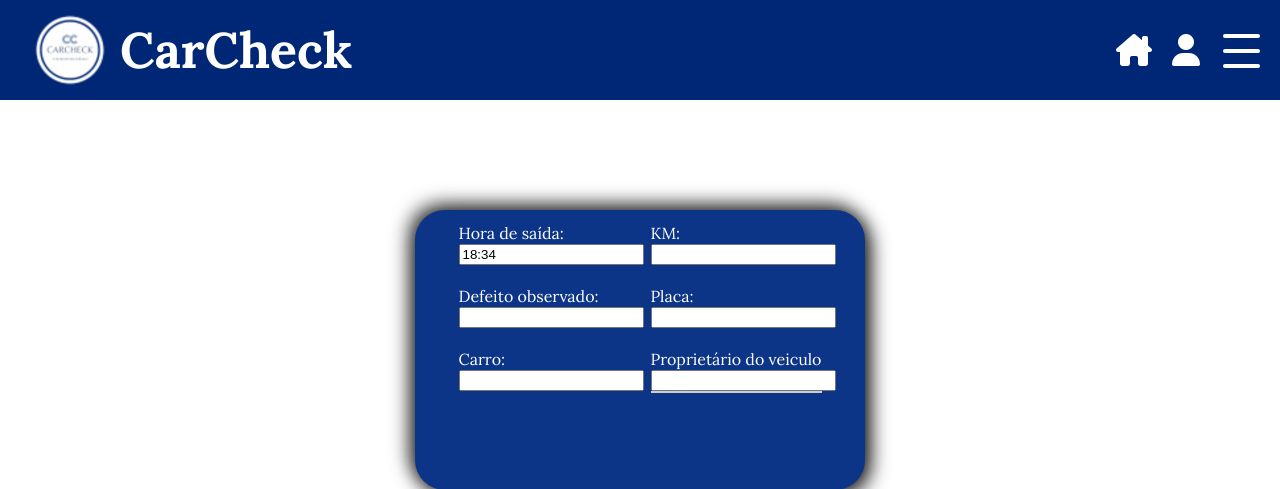
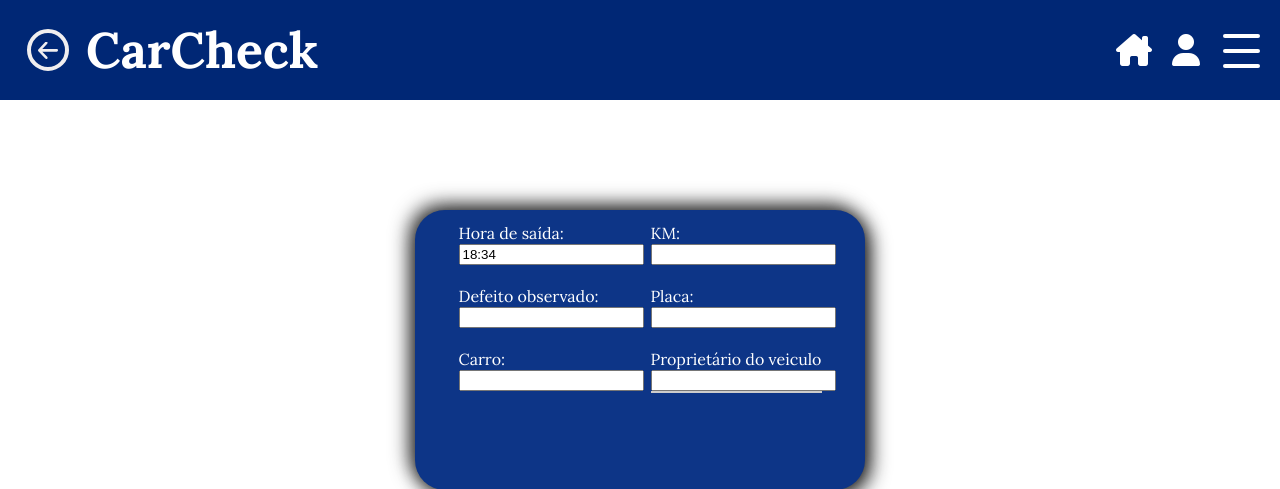
Before and after one commit to RenatoPablo/carcheck_antigo, a PHP site: page /pages/emitir-ordem.php in a window 1280 px wide. Shown: the top 489 px of the page. Run offline with PHP 8.4, Linux system fonts and the light colour scheme; the visitor is signed in with stand-in values (Sample User, id 1).

Commit message:
botao de voltar

```diff
--- a/css/style.css
+++ b/css/style.css
@@ -31,6 +31,7 @@ header {
 .container-header {
   display: flex;
   align-items: center;
+  gap: 10px;
 }
 
 /* Estilo para o título */
@@ -175,3 +176,77 @@ header h1 {
   transform: rotate(225deg);
   transition-delay: 0s, calc(0s + 0.35s);
 }
+
+/* From Uiverse.io by xopc333 */
+.button {
+  display: block;
+  position: relative;
+  width: 56px;
+  height: 56px;
+  margin: 0;
+  overflow: hidden;
+  outline: none;
+  background-color: transparent;
+  cursor: pointer;
+  border: 0;
+}
+
+.button:before,
+.button:after {
+  content: "";
+  position: absolute;
+  border-radius: 50%;
+  inset: 7px;
+}
+
+.button:before {
+  border: 4px solid #f0eeef;
+  transition: opacity 0.4s cubic-bezier(0.77, 0, 0.175, 1) 80ms,
+    transform 0.5s cubic-bezier(0.455, 0.03, 0.515, 0.955) 80ms;
+}
+
+.button:after {
+  border: 4px solid #96daf0;
+  transform: scale(1.3);
+  transition: opacity 0.4s cubic-bezier(0.165, 0.84, 0.44, 1),
+    transform 0.5s cubic-bezier(0.25, 0.46, 0.45, 0.94);
+  opacity: 0;
+}
+
+.button:hover:before,
+.button:focus:before {
+  opacity: 0;
+  transform: scale(0.7);
+  transition: opacity 0.4s cubic-bezier(0.165, 0.84, 0.44, 1),
+    transform 0.5s cubic-bezier(0.25, 0.46, 0.45, 0.94);
+}
+
+.button:hover:after,
+.button:focus:after {
+  opacity: 1;
+  transform: scale(1);
+  transition: opacity 0.4s cubic-bezier(0.77, 0, 0.175, 1) 80ms,
+    transform 0.5s cubic-bezier(0.455, 0.03, 0.515, 0.955) 80ms;
+}
+
+.button-box {
+  display: flex;
+  position: absolute;
+  top: 0;
+  left: 0;
+}
+
+.button-elem {
+  display: block;
+  width: 20px;
+  height: 20px;
+  margin: 17px 18px 0 18px;
+  transform: rotate(180deg);
+  fill: #f0eeef;
+}
+
+.button:hover .button-box,
+.button:focus .button-box {
+  transition: 0.4s;
+  transform: translateX(-56px);
+}
--- a/includes/header-funci.php
+++ b/includes/header-funci.php
@@ -8,8 +8,29 @@
             <a href="../config/sair.php">Sair</a>
         </div>
 
-        <div class="container-header">
-            <img src="../image/logo-carcheck.png" alt="Logo CarCheck" title="CarCheck">
+
+
+
+        <div class="container-header" onclick="window.history.back();">
+            <button class="button">
+            <div class="button-box">
+                <span class="button-elem">
+                <svg viewBox="0 0 46 40" xmlns="http://www.w3.org/2000/svg">
+                    <path
+                    d="M46 20.038c0-.7-.3-1.5-.8-2.1l-16-17c-1.1-1-3.2-1.4-4.4-.3-1.2 1.1-1.2 3.3 0 4.4l11.3 11.9H3c-1.7 0-3 1.3-3 3s1.3 3 3 3h33.1l-11.3 11.9c-1 1-1.2 3.3 0 4.4 1.2 1.1 3.3.8 4.4-.3l16-17c.5-.5.8-1.1.8-1.9z"
+                    ></path>
+                </svg>
+                </span>
+                <span class="button-elem">
+                <svg viewBox="0 0 46 40">
+                    <path
+                    d="M46 20.038c0-.7-.3-1.5-.8-2.1l-16-17c-1.1-1-3.2-1.4-4.4-.3-1.2 1.1-1.2 3.3 0 4.4l11.3 11.9H3c-1.7 0-3 1.3-3 3s1.3 3 3 3h33.1l-11.3 11.9c-1 1-1.2 3.3 0 4.4 1.2 1.1 3.3.8 4.4-.3l16-17c.5-.5.8-1.1.8-1.9z"
+                    ></path>
+                </svg>
+                </span>
+            </div>
+            </button>
+            <!-- <img src="../image/logo-carcheck.png" alt="Logo CarCheck" title="CarCheck"> -->
             <h1>CarCheck</h1>
         </div>
 
```
